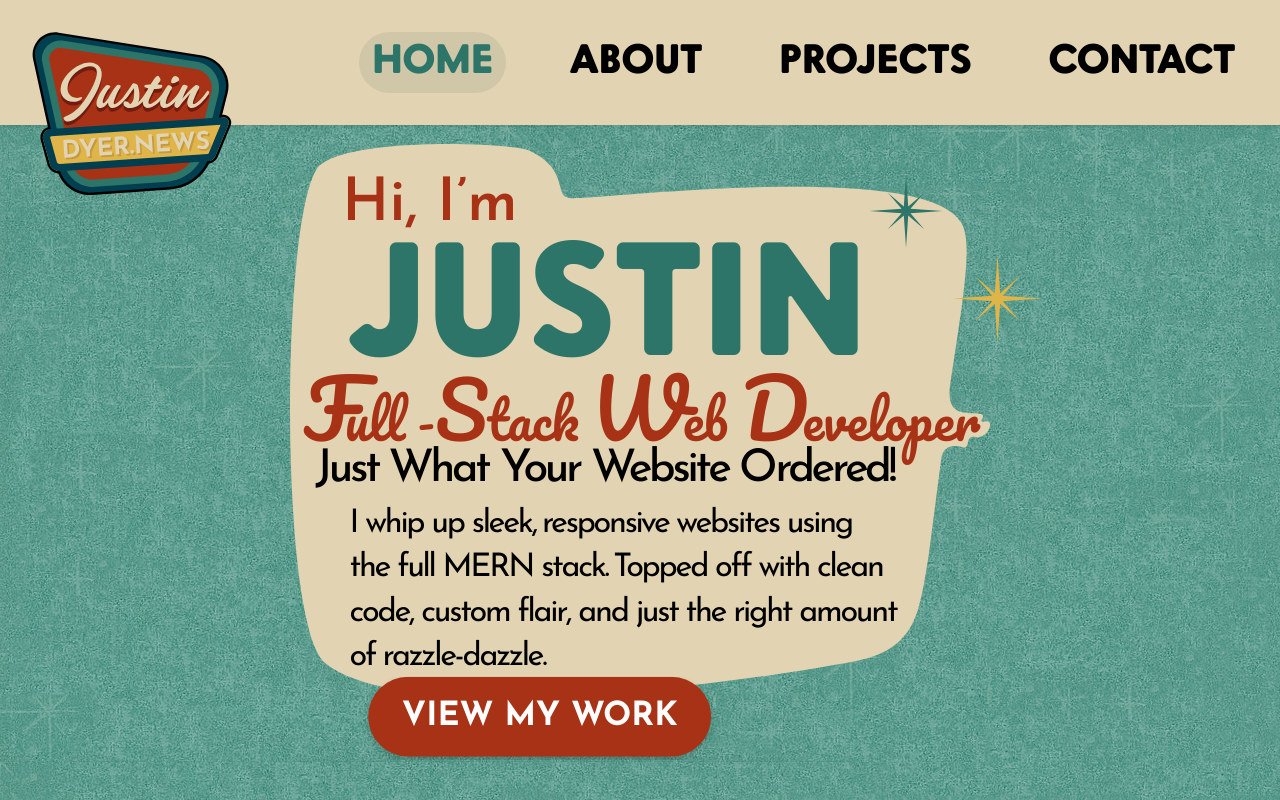
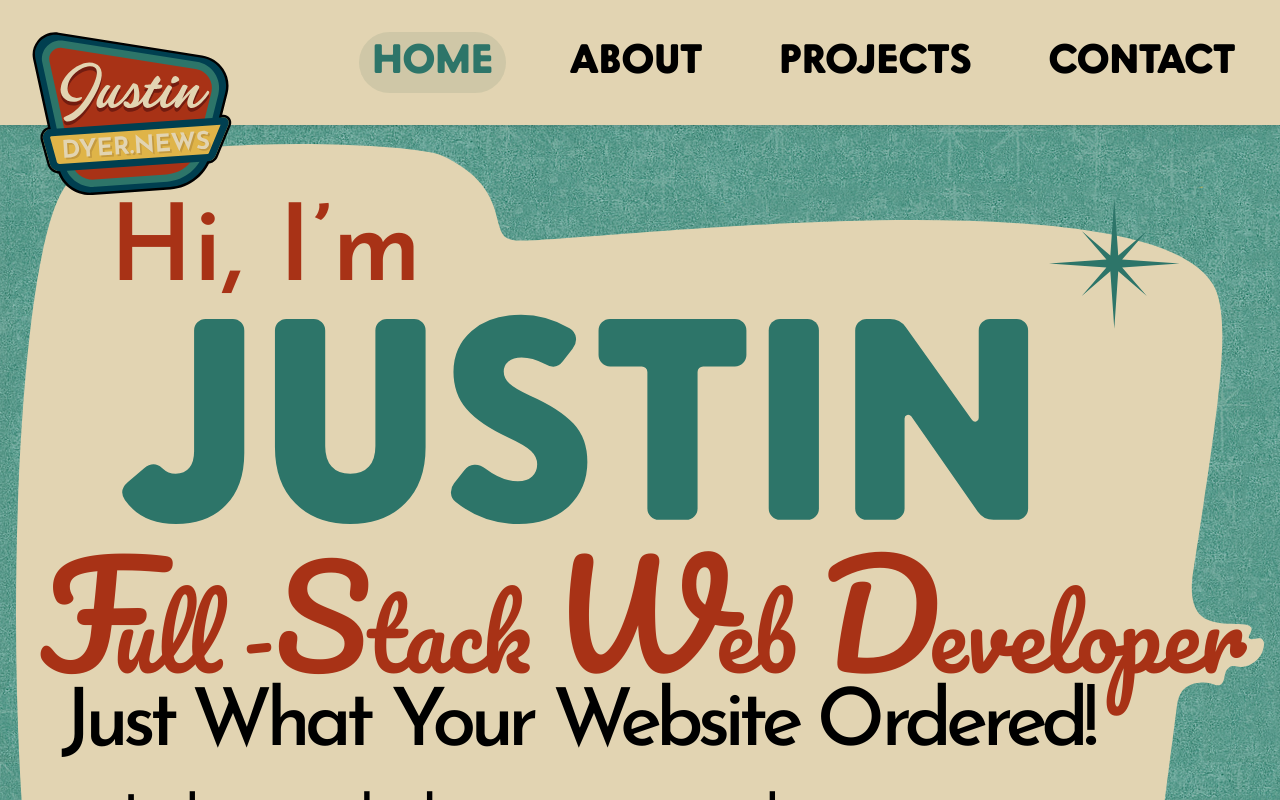
Before and after one commit to Pawketz/retro-portfolio, a React (Vite) app in the folder frontend/: page / in a window 1280 px wide. Shown: the top 800 px of the page. Built offline with nearby package versions, Linux system fonts and the light colour scheme.

Commit message:
Fixes
Hero  content scaling

```diff
--- a/frontend/src/components/Hero/HeroSection.css
+++ b/frontend/src/components/Hero/HeroSection.css
@@ -13,7 +13,7 @@
 
 }
 .hero-container {
-  max-width:  100vw;
+  width:  100vw;
 }
 
 .hero-content {
@@ -144,6 +144,7 @@
 @media (max-width: 768px) {
   .hero-content {
     grid-template-columns: 1fr;
+    width: 100%;
     gap: 2rem;
     text-align: center;
     padding: 3rem;
--- a/frontend/src/components/Hero/HeroSection.jsx
+++ b/frontend/src/components/Hero/HeroSection.jsx
@@ -102,14 +102,6 @@ function HeroSection() {
             </div>
           </div>
         </div>
-
-        <div className="hero-decorations">
-
-
-          <Starburst fill="var(--primary-yellow)" left="74%" top="31%" transformScale={1} />
-
-
-        </div>
       </div>
     </section>
   );
```
